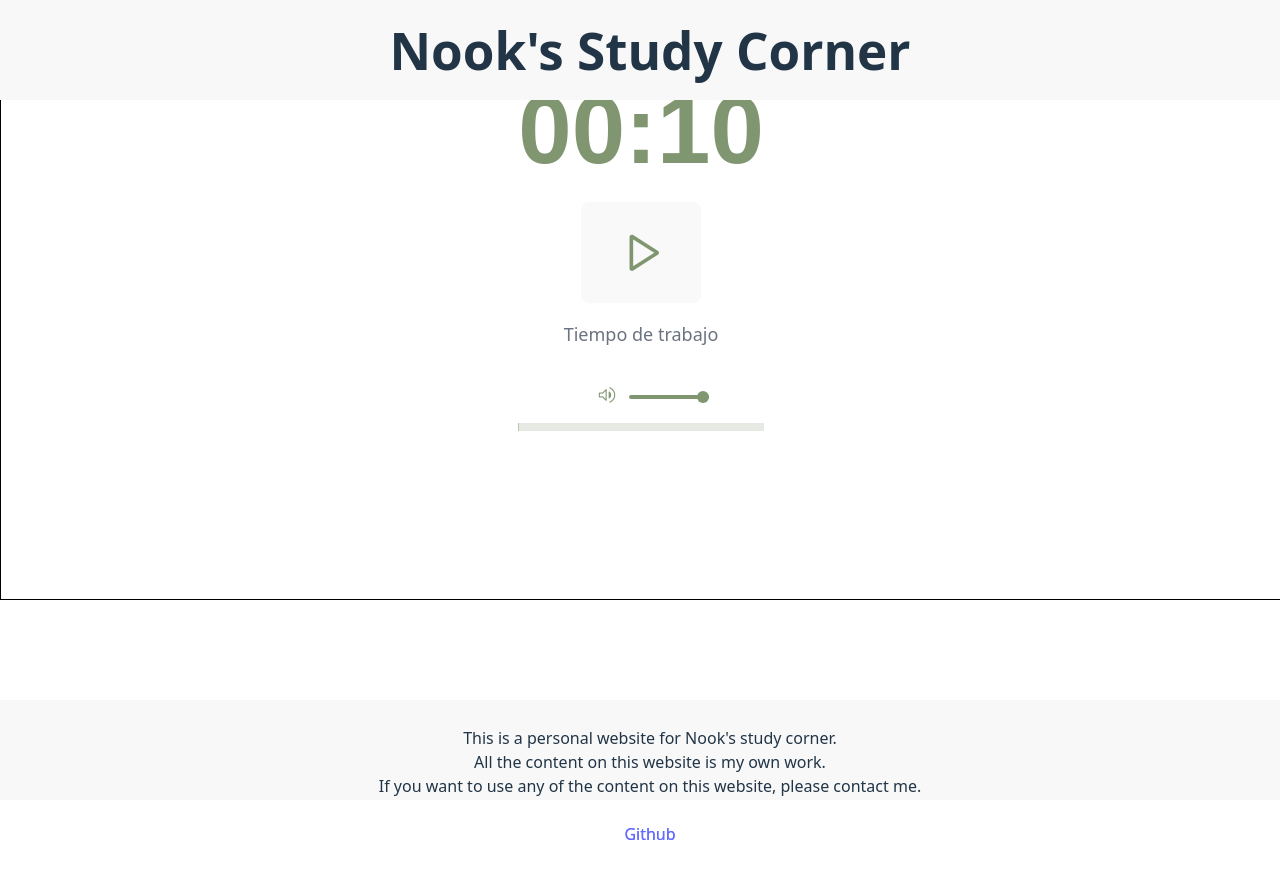
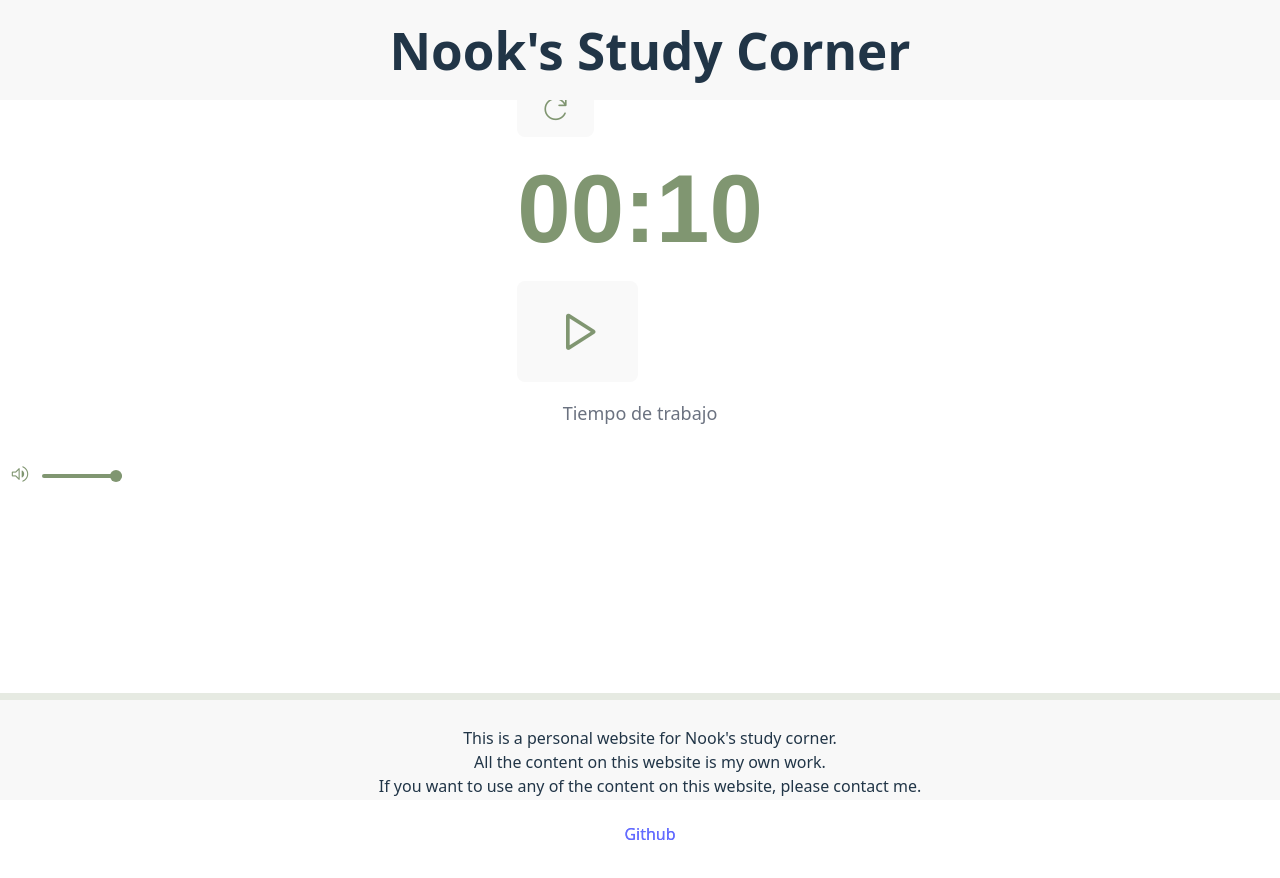
Before and after one commit to arantxaMain/nooks-study-corner-3.0, a React (Vite) app in the folder frontend/: page / in a window 1280 px wide. Before the commit the page ends 800 px from the top, so only its background shows below. Built offline with nearby package versions, Linux system fonts and the light colour scheme; a web font is replaced by a local one.

Commit message:
barra forward abajo

```diff
--- a/frontend/src/main.tsx
+++ b/frontend/src/main.tsx
@@ -8,9 +8,7 @@ createRoot(document.getElementById('root')!).render(
     <header className="header">
       <h1>Nook's Study Corner</h1>
     </header>
-    <div className='main'>
       <App />
-    </div>
     <footer className="footer">
       <div className="footer-text">
         <p>
--- a/frontend/src/styles/App.css
+++ b/frontend/src/styles/App.css
@@ -1,10 +1,17 @@
-.main {
+.app-container {
   display: flex;
   flex-direction: column;
   align-items: center;
-  min-height: calc(100vh - 12.6em);
-  border: 1px solid black;
-  width: 100vw;
-  margin: 0 auto;
-  text-align: center;
+  min-height: calc(100vh - 10em);
+  width: 100%;
+  margin: 5em 0;
+  box-sizing: border-box;
 }
+
+.progress-root {
+    position: absolute;
+    bottom: 0;
+    left: 0;
+    right: 0;
+    margin-bottom: 6.2em;
+  }
```
